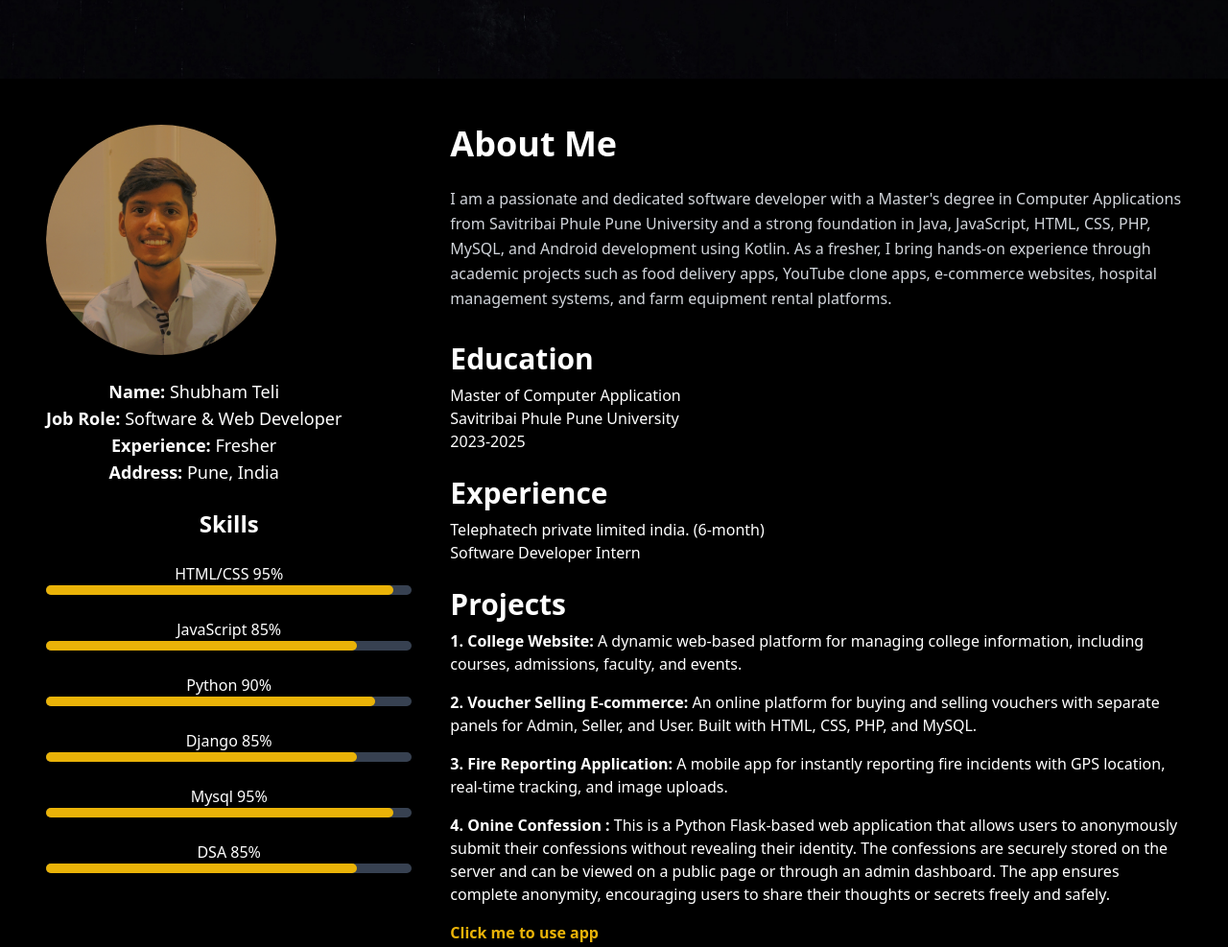
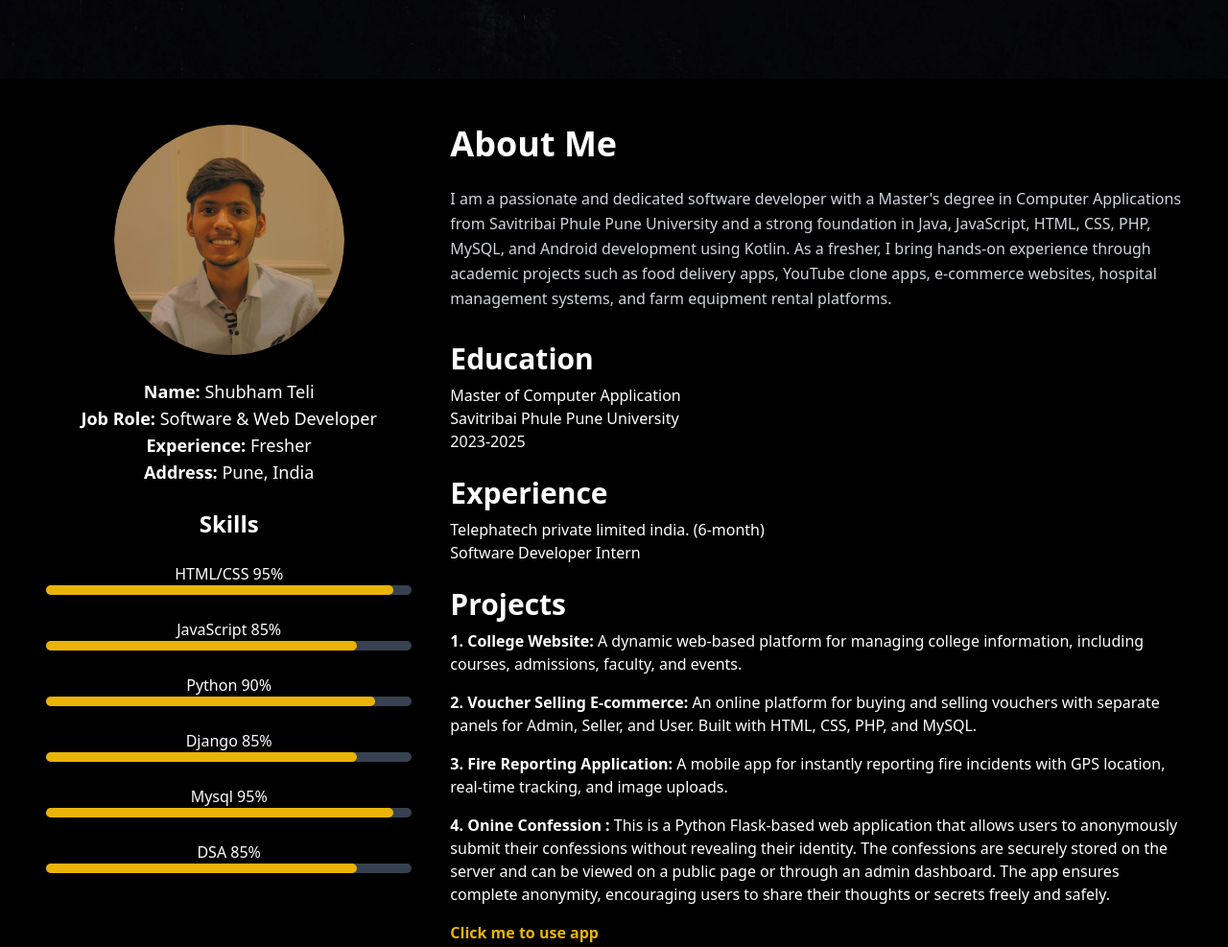
Before and after one commit to shubhamteli9990/MyPortfolio, a plain HTML site: page index.html in a window 1280 px wide. Shown: the part 638-1625 px from the top of the page at 96% size. Drawn offline with nearby package versions, Linux system fonts and the light colour scheme.

Commit message:
Update index.html

```diff
--- a/index.html
+++ b/index.html
@@ -31,7 +31,7 @@
     <div id="about" class="container mx-auto p-6 md:p-12">
         <div class="flex flex-col md:flex-row items-center md:items-start gap-10">
 
-            <div class="w-full md:w-1/3 flex flex-col items-center text-center md:text-left md:items-start">
+            <div class="w-full md:w-1/3 flex flex-col items-center text-center">
                 <img alt="Profile picture of Shubham Teli" class="rounded-full mb-6 w-48 h-48 md:w-60 md:h-60 object-cover" src="Snapchat-5131923053.png"/>
                 <div class="mb-6">
                     <p class="text-lg"><strong>Name:</strong> Shubham Teli</p>
@@ -67,7 +67,7 @@
                         <div class="w-full bg-gray-700 rounded-full h-2.5 mb-4">
                             <div class="bg-yellow-500 h-2.5 rounded-full" style="width: 85%"></div>
                         </div>
-                        </div>
+                    </div>
                 </div>
             </div>
 
```
